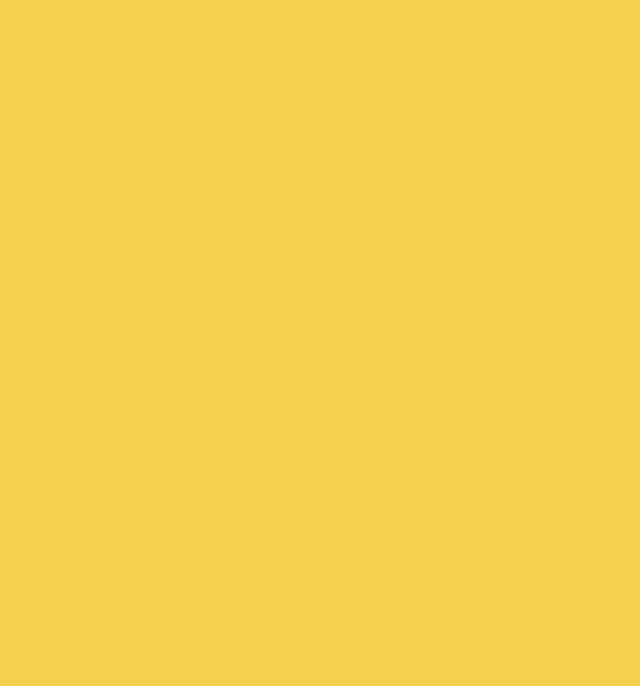
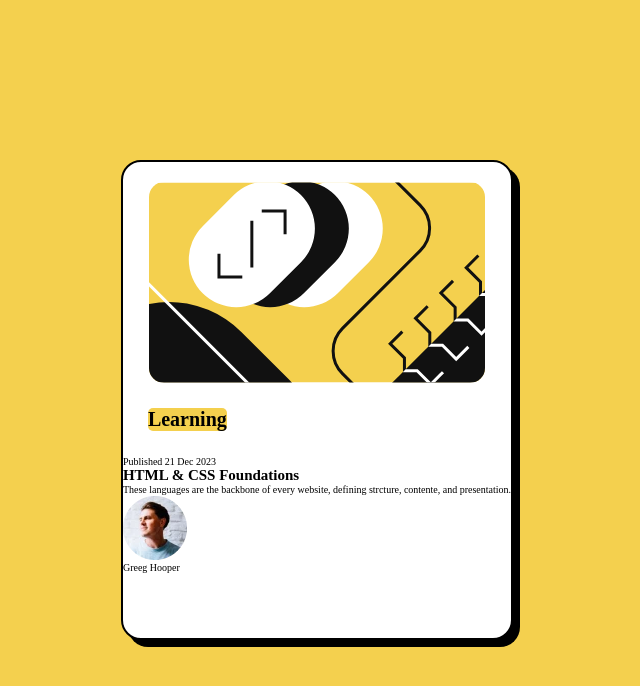
Before and after one commit to Marciliano29/CardBlog, a plain HTML site: page index.html in a window 1280 px wide. Shown: the whole page, without its empty margins (323-963 px from the left). Drawn offline with Linux system fonts and the light colour scheme.

Commit message:
dando continuidade ao projeto

```diff
--- a/index.html
+++ b/index.html
@@ -1,27 +1,42 @@
 <!DOCTYPE html>
 <html lang="en">
-<head>
-    <meta charset="UTF-8">
-    <meta name="viewport" content="width=device-width, initial-scale=1.0">
+  <head>
+    <meta charset="UTF-8" />
+    <meta name="viewport" content="width=device-width, initial-scale=1.0" />
     <title>Cartão de Pré-Visualização do Blog</title>
 
-    <link rel="shortcut icon" href="./src/images/favicon-32x32.png" type="image/x-icon">
+    <link
+      rel="shortcut icon"
+      href="./src/images/favicon-32x32.png"
+      type="image/x-icon"
+    />
 
-    <link rel="stylesheet" href="./src/css/reset.css">
-    <link rel="stylesheet" href="./src/css/variables.css">
-    <link rel="stylesheet" href="./src/css/style.css">
-    <link rel="stylesheet" href="./src/css/responsivo.css">
-
-</head>
-<body class="card">
-    <div class="container">
-        <a href="./src/images/illustration-article.svg" class="imagem"></a>
-
-        <h1 class="info"></h1>
-
-        <div class="sobre"></div>
-
-        <footer class="autor"></footer>
-    </div>
-</body>
+    <link rel="stylesheet" href="./src/css/reset.css" />
+    <link rel="stylesheet" href="./src/css/variables.css" />
+    <link rel="stylesheet" href="./src/css/style.css" />
+    <link rel="stylesheet" href="./src/css/responsivo.css" />
+  </head>
+  <body>
+    <main class="container">
+      <div class="blog-info">
+        <a href="#" class="imagem">
+          <img
+            src="./src/images/illustration-article.svg"
+            alt="Uma imagem de fundo"
+          />
+        </a>
+        <h1 class="linha">Learning</h1>
+        <p>Published 21 Dec 2023</p>
+        <h2>HTML & CSS Foundations</h2>
+        <p>
+          These languages are the backbone of every website, defining strcture,
+          contente, and presentation.
+        </p>
+        <a href="#" class="imagem-fundador">
+          <img src="./src/images/image-avatar.webp" alt="Foto do Fundador" />
+        </a>
+        <p>Greeg Hooper</p>
+      </div>
+    </main>
+  </body>
 </html>
--- a/src/css/style.css
+++ b/src/css/style.css
@@ -1,8 +1,45 @@
-html{
-    font-size: 62.5%;
+html {
+  font-size: 62.5%;
 }
 
 body {
-    width: 1440px;
-    background-color: var(--Yellow)
+  display: flex;
+  width: 100vw;
+  background-color: var(--Yellow);
 }
+
+.container {
+  display: flex;
+  height: 100vh;
+  width: 100%;
+  justify-content: center;
+  align-items: center;
+}
+
+.blog-info {
+  display: flex;
+  flex-direction: column;
+  background-color: var(--White);
+  height: 60%;
+  border: 2px solid black;
+  border-radius: 20px;
+  box-shadow: 0.7rem 0.7rem 0 0 black;
+}
+
+.blog-info .imagem {
+  display: flex;
+  justify-content: center;
+  margin-top: 20px;
+}
+
+img {
+  border-radius: 15px;
+}
+
+.blog-info .linha {
+  display: flex;
+  background-color: var(--Yellow);
+  align-self: baseline;
+  border-radius: 5px;
+  margin: 25px 25px;
+}
```
